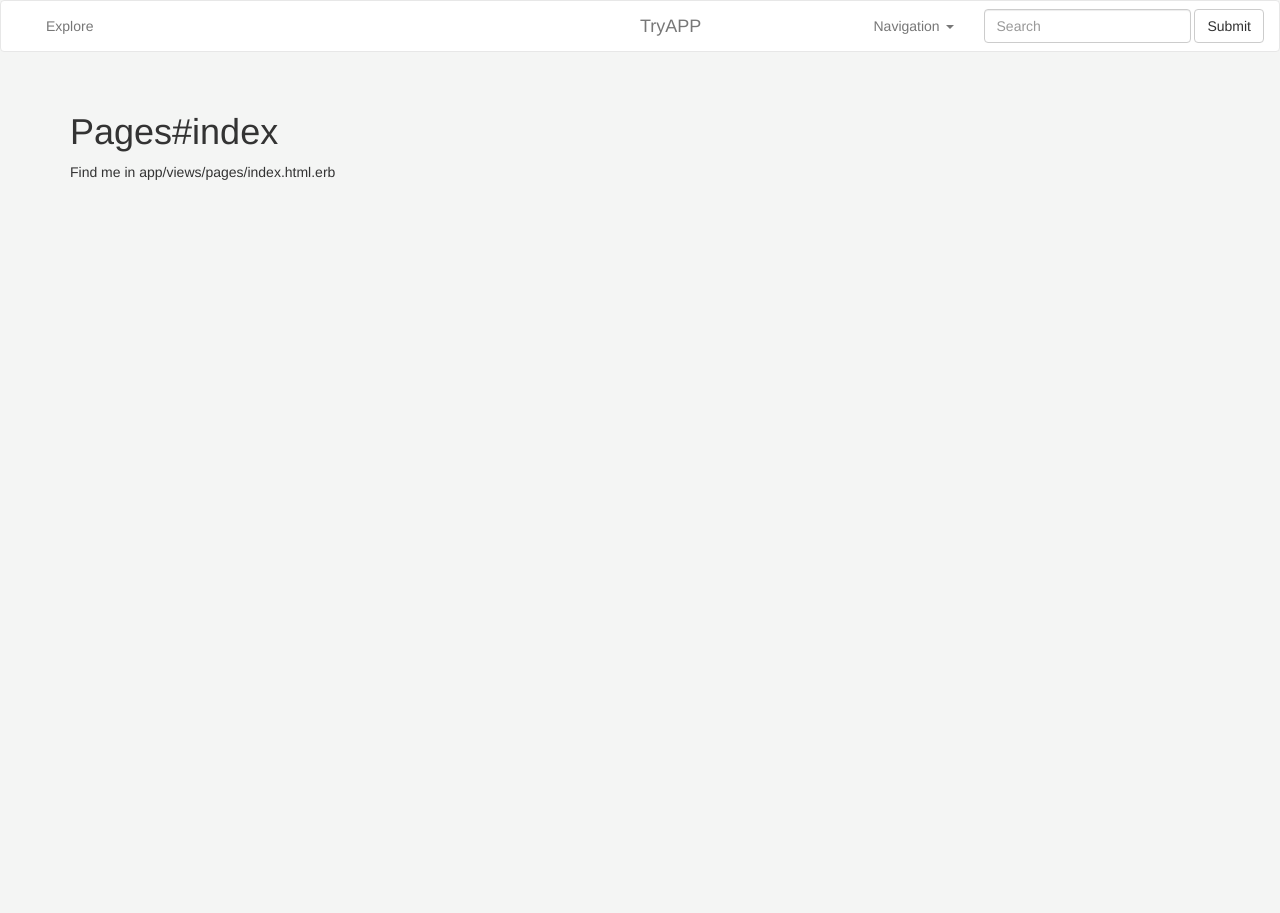
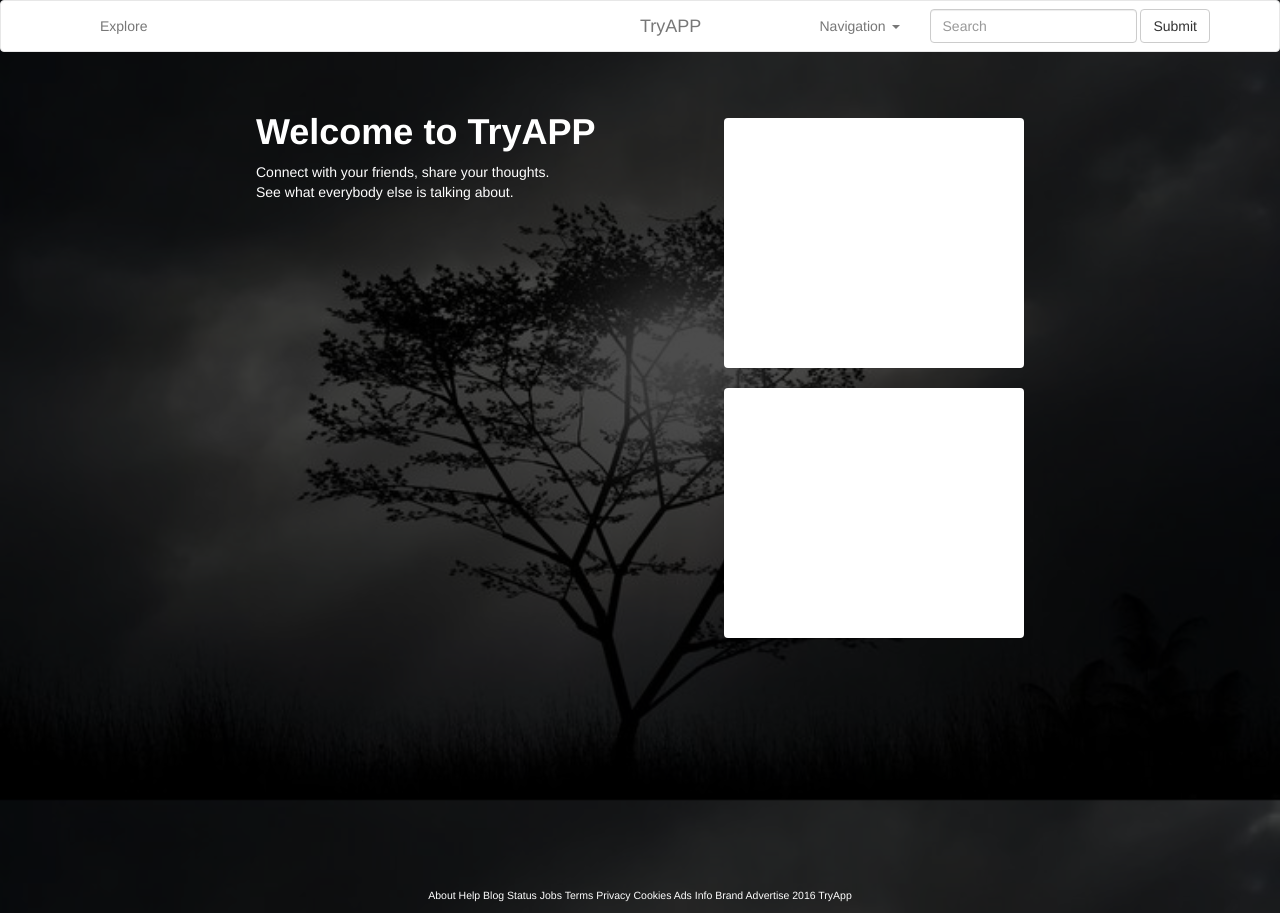
Before and after one commit to krischery2150/TryAPP, a Rails app: page / in a window 1280 px wide. Before the commit the page ends 180 px from the top, so only its background shows below. Run offline with Rails 7, Linux system fonts and the light colour scheme; style sheets or scripts are compiled from the project's sources; some libraries are stand-ins or nearby versions.

Commit message:
Style UI component of index page when a user isnt signed, modified where users should be redirected to when signed in.

```diff
--- a/app/controllers/pages_controller.rb
+++ b/app/controllers/pages_controller.rb
@@ -4,6 +4,7 @@ class PagesController < ApplicationController
 
   def home
     @posts = Post.all
+    @newPost = Post.new
   end
 
   def profile
--- a/app/views/layouts/_nav_guest.html.erb
+++ b/app/views/layouts/_nav_guest.html.erb
@@ -1,6 +1,6 @@
 
 <nav class="navbar navbar-default">
-  <div class="container-fluid">
+  <div class="container-fluid container">
     <!-- Brand and toggle get grouped for better mobile display -->
     <div class="navbar-header">
       <button type="button" class="navbar-toggle collapsed" data-toggle="collapse" data-target="#bs-example-navbar-collapse-1" aria-expanded="false">
--- a/app/views/pages/home.html.erb
+++ b/app/views/pages/home.html.erb
@@ -9,6 +9,7 @@
   </div>
 
   <div class="col-xs-6">
+    <%= render '/component/post' %>
     <% for @p in @posts %>
       <div class="panel panel-default">
         <div class="panel-body">
--- a/app/views/pages/index.html.erb
+++ b/app/views/pages/index.html.erb
@@ -1,2 +1,75 @@
-<h1>Pages#index</h1>
-<p>Find me in app/views/pages/index.html.erb</p>
+<% if !user_signed_in? %>
+  <style>
+
+  body{
+      background: linear-gradient(
+        rgba(0,0,0,0.7),
+        rgba(0,0,0,0.7)
+        ),url("/background.png") no-repeat center center fixed;
+        -webkit-background-size:cover;
+        -moz-background-size: cover;
+        -o-background-size: cover;
+        background-size:cover;
+      }
+    h1{
+      color: white;
+      font-weight: bold;
+    }
+
+    .container-index{
+      margin-left: 15%;
+      margin-right: 15%;
+    }
+
+    .text{
+      color:white;
+      font-weight: 500;
+    }
+
+    .footer-links{
+      color: white;
+      text-align: center;
+      margin-top: 30%;
+      font-size: 75%;
+    }
+    .log-in{
+     height: 250px;
+     width: 300px;
+     background: white;
+     float: right;
+     margin-top: 7%;
+
+    }
+    .sign-up{
+      height: 250px;
+      width: 300px;
+      background: white;
+      float: right;
+
+    }
+  </style>
+<div class="container-index row">
+  <div class="col-sm-6">
+    <h1> Welcome to TryAPP </h1>
+    <p class="text"> Connect with your friends, share your thoughts.<br>
+      See what everybody else is talking about. </p>
+  </div>
+  <div class="col-sm-6">
+    <div class="log-in panel">
+
+    </div>
+    <div class="sign-up panel">
+
+    </div>
+  </div>
+  <div class="col-sm-12">
+    <p class="footer-links"> About  Help  Blog  Status  Jobs  Terms  Privacy  Cookies  Ads  Info  Brand  Advertise 2016  TryApp </p>
+  </div>
+</div>
+
+
+<%else%>
+
+<script>document.location = "/home"</script>
+
+<%end%>
```
Also changed, not shown: public/background.png (added).
